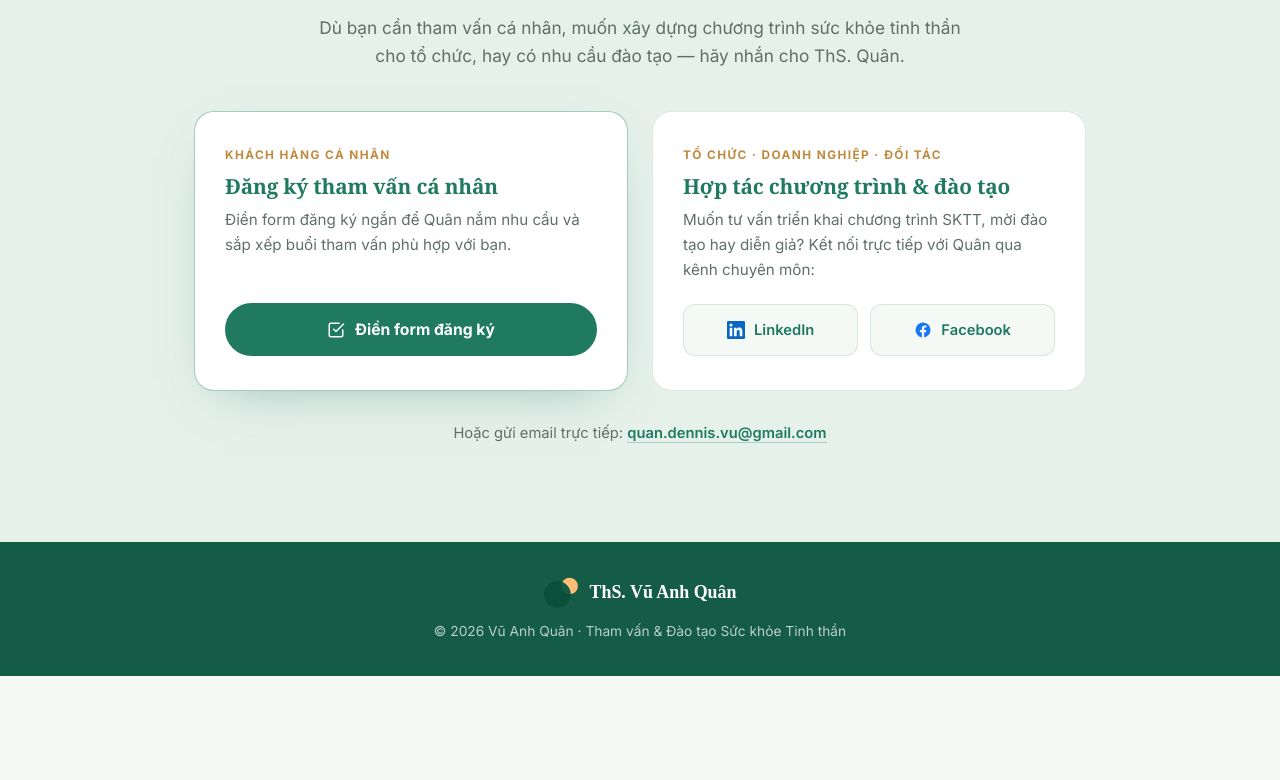
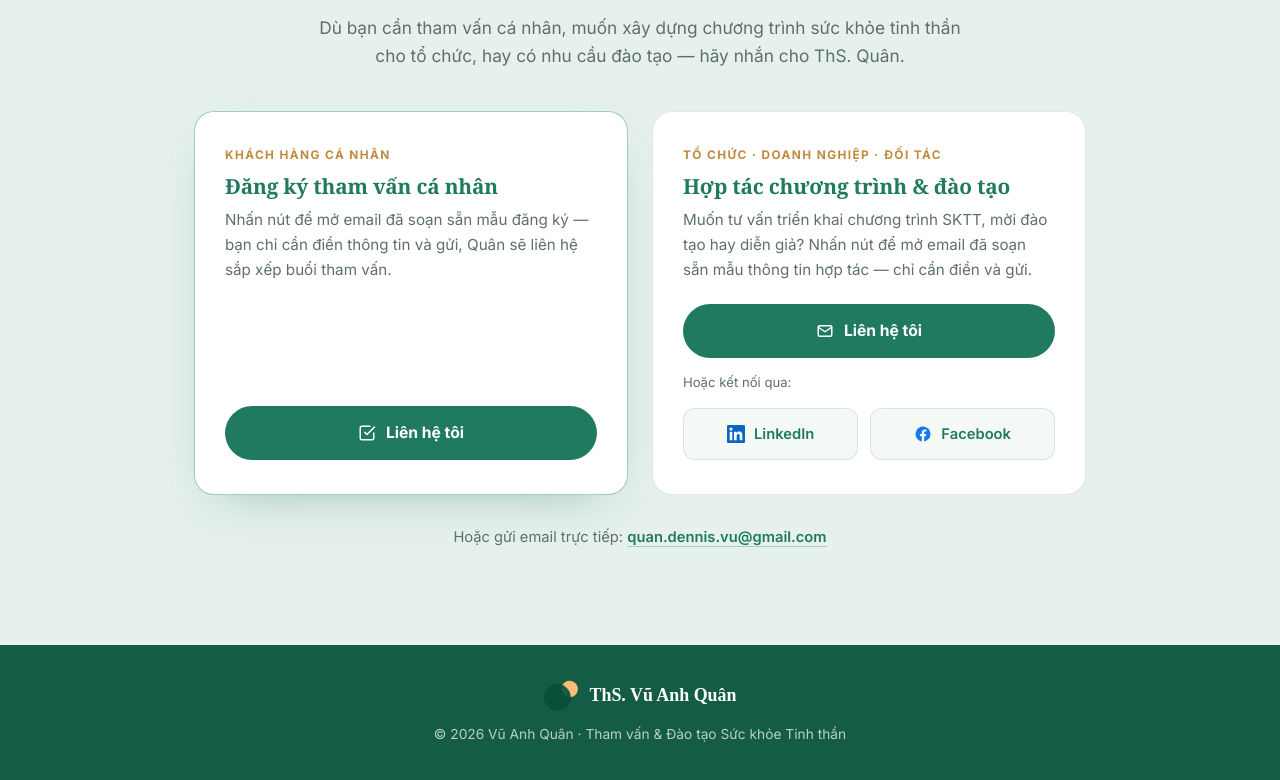
Before and after one commit to quantamly/quantamly.github.io, a plain HTML site: page index.html in a window 1280 px wide. Shown: the part 7673-8453 px from the top of the page. Before the commit the page ends 8349 px from the top, so only its background shows below. Drawn offline with Linux system fonts and the light colour scheme; a web font is replaced by a local one.

Commit message:
Contact: per-audience prefilled email templates
- Both contact cards now have a "Liên hệ tôi" button opening Gmail compose
- Individual clients: pre-filled personal-counseling registration template
- Organizations: pre-filled partnership/training template; LinkedIn + Facebook
  kept below as "Hoặc kết nối qua" for social reach
- Footer email also opens Gmail with a general inquiry template

Co-Authored-By: Claude Opus 4.8 <noreply@anthropic.com>

```diff
--- a/index.html
+++ b/index.html
@@ -231,7 +231,8 @@
     border-radius:999px;padding:14px 26px;font-weight:700;font-size:.98rem;transition:transform .18s,box-shadow .2s,background .2s}
   .btn-form:hover{transform:translateY(-2px);background:var(--green-deep);box-shadow:0 14px 30px -16px rgba(31,122,95,.7)}
   .btn-form svg{width:18px;height:18px;stroke:currentColor;fill:none;stroke-width:2;stroke-linecap:round;stroke-linejoin:round}
-  .social-row{display:flex;flex-wrap:wrap;gap:12px}
+  .social-lead{flex:1 1 100%;font-size:.82rem;color:var(--muted);margin-bottom:2px}
+  .social-row{display:flex;flex-wrap:wrap;gap:12px;margin-top:14px}
   .social-row a{display:inline-flex;align-items:center;gap:9px;flex:1 1 auto;justify-content:center;
     background:var(--cream-soft);border:1px solid rgba(10,79,58,.12);border-radius:12px;padding:13px 18px;
     font-weight:600;color:var(--green);font-size:.92rem;transition:transform .18s,box-shadow .2s,border-color .2s}
@@ -577,19 +578,24 @@
       <div class="ccard primary reveal">
         <span class="ctag" data-vi="Khách hàng cá nhân" data-en="Individual clients">Khách hàng cá nhân</span>
         <h3 data-vi="Đăng ký tham vấn cá nhân" data-en="Book individual counseling">Đăng ký tham vấn cá nhân</h3>
-        <p data-vi="Điền form đăng ký ngắn để Quân nắm nhu cầu và sắp xếp buổi tham vấn phù hợp với bạn." data-en="Fill out a short intake form so Quan can understand your needs and arrange a session that fits you.">Điền form đăng ký ngắn để Quân nắm nhu cầu và sắp xếp buổi tham vấn phù hợp với bạn.</p>
+        <p data-vi="Nhấn nút để mở email đã soạn sẵn mẫu đăng ký — bạn chỉ cần điền thông tin và gửi, Quân sẽ liên hệ sắp xếp buổi tham vấn." data-en="The button opens an email pre-filled with a short registration template — just fill it in and send, and Quan will follow up to arrange a session.">Nhấn nút để mở email đã soạn sẵn mẫu đăng ký — bạn chỉ cần điền thông tin và gửi, Quân sẽ liên hệ sắp xếp buổi tham vấn.</p>
         <div class="spacer"></div>
-        <a class="btn-form" href="#contact-form" target="_blank" rel="noopener noreferrer" data-form="google-form-placeholder">
+        <a class="btn-form" href="https://mail.google.com/mail/?view=cm&fs=1&to=quan.dennis.vu%40gmail.com&su=%C4%90%C4%83ng%20k%C3%BD%20tham%20v%E1%BA%A5n%20t%C3%A2m%20l%C3%BD%20c%C3%A1%20nh%C3%A2n&body=K%C3%ADnh%20g%E1%BB%ADi%20ThS.%20V%C5%A9%20Anh%20Qu%C3%A2n%2C%0A%0AT%C3%B4i%20mu%E1%BB%91n%20%C4%91%C4%83ng%20k%C3%BD%20tham%20v%E1%BA%A5n%20t%C3%A2m%20l%C3%BD%20c%C3%A1%20nh%C3%A2n.%20Th%C3%B4ng%20tin%20c%E1%BB%A7a%20t%C3%B4i%3A%0A%0A%E2%80%A2%20H%E1%BB%8D%20v%C3%A0%20t%C3%AAn%3A%0A%E2%80%A2%20Tu%E1%BB%95i%3A%0A%E2%80%A2%20S%E1%BB%91%20%C4%91i%E1%BB%87n%20tho%E1%BA%A1i%20%2F%20Zalo%3A%0A%E2%80%A2%20%C4%90i%E1%BB%81u%20t%C3%B4i%20%C4%91ang%20g%E1%BA%B7p%20kh%C3%B3%20kh%C4%83n%3A%0A%E2%80%A2%20H%C3%ACnh%20th%E1%BB%A9c%20mong%20mu%E1%BB%91n%20%28tr%E1%BB%B1c%20ti%E1%BA%BFp%20%2F%20online%29%3A%0A%E2%80%A2%20Th%E1%BB%9Di%20gian%20mong%20mu%E1%BB%91n%3A%0A%0AC%E1%BA%A3m%20%C6%A1n%20anh." target="_blank" rel="noopener noreferrer">
           <svg viewBox="0 0 24 24"><path d="M9 11l3 3L22 4"/><path d="M21 12v7a2 2 0 0 1-2 2H5a2 2 0 0 1-2-2V5a2 2 0 0 1 2-2h11"/></svg>
-          <span data-vi="Điền form đăng ký" data-en="Open the form">Điền form đăng ký</span>
+          <span data-vi="Liên hệ tôi" data-en="Contact me">Liên hệ tôi</span>
         </a>
       </div>
       <div class="ccard reveal">
         <span class="ctag" data-vi="Tổ chức · Doanh nghiệp · Đối tác" data-en="Organizations · Partners">Tổ chức · Doanh nghiệp · Đối tác</span>
         <h3 data-vi="Hợp tác chương trình & đào tạo" data-en="Programs & training partnerships">Hợp tác chương trình & đào tạo</h3>
-        <p data-vi="Muốn tư vấn triển khai chương trình SKTT, mời đào tạo hay diễn giả? Kết nối trực tiếp với Quân qua kênh chuyên môn:" data-en="Looking to consult on a mental-health program, or invite a trainer or speaker? Connect with Quan directly:">Muốn tư vấn triển khai chương trình SKTT, mời đào tạo hay diễn giả? Kết nối trực tiếp với Quân qua kênh chuyên môn:</p>
+        <p data-vi="Muốn tư vấn triển khai chương trình SKTT, mời đào tạo hay diễn giả? Nhấn nút để mở email đã soạn sẵn mẫu thông tin hợp tác — chỉ cần điền và gửi." data-en="Looking to consult on a mental-health program, or invite a trainer or speaker? The button opens an email pre-filled with a partnership template — just fill it in and send.">Muốn tư vấn triển khai chương trình SKTT, mời đào tạo hay diễn giả? Nhấn nút để mở email đã soạn sẵn mẫu thông tin hợp tác — chỉ cần điền và gửi.</p>
         <div class="spacer"></div>
-        <div class="social-row">
+        <a class="btn-form" href="https://mail.google.com/mail/?view=cm&fs=1&to=quan.dennis.vu%40gmail.com&su=H%E1%BB%A3p%20t%C3%A1c%20ch%C6%B0%C6%A1ng%20tr%C3%ACnh%20%26%20%C4%91%C3%A0o%20t%E1%BA%A1o%20c%C3%B9ng%20ThS.%20V%C5%A9%20Anh%20Qu%C3%A2n&body=K%C3%ADnh%20g%E1%BB%ADi%20ThS.%20V%C5%A9%20Anh%20Qu%C3%A2n%2C%0A%0A%C4%90%C6%A1n%20v%E1%BB%8B%20ch%C3%BAng%20t%C3%B4i%20mong%20mu%E1%BB%91n%20h%E1%BB%A3p%20t%C3%A1c%20v%E1%BB%9Bi%20anh%20v%E1%BB%81%20%28ch%E1%BB%8Dn%20m%E1%BB%99t%29%3A%0A%20%20%E2%80%93%20T%C6%B0%20v%E1%BA%A5n%20%2F%20tri%E1%BB%83n%20khai%20ch%C6%B0%C6%A1ng%20tr%C3%ACnh%20ch%C4%83m%20s%C3%B3c%20s%E1%BB%A9c%20kh%E1%BB%8Fe%20tinh%20th%E1%BA%A7n%0A%20%20%E2%80%93%20%C4%90%C3%A0o%20t%E1%BA%A1o%20%2F%20workshop%20cho%20nh%C3%A2n%20s%E1%BB%B1%0A%20%20%E2%80%93%20M%E1%BB%9Di%20di%E1%BB%85n%20gi%E1%BA%A3%20%2F%20talkshow%0A%0ATh%C3%B4ng%20tin%20c%E1%BB%A7a%20ch%C3%BAng%20t%C3%B4i%3A%0A%E2%80%A2%20T%C3%AAn%20t%E1%BB%95%20ch%E1%BB%A9c%20%2F%20doanh%20nghi%E1%BB%87p%3A%0A%E2%80%A2%20Ng%C6%B0%E1%BB%9Di%20li%C3%AAn%20h%E1%BB%87%20%26%20vai%20tr%C3%B2%3A%0A%E2%80%A2%20Quy%20m%C3%B4%20%2F%20%C4%91%E1%BB%91i%20t%C6%B0%E1%BB%A3ng%20tham%20gia%3A%0A%E2%80%A2%20Th%E1%BB%9Di%20gian%20%26%20h%C3%ACnh%20th%E1%BB%A9c%20mong%20mu%E1%BB%91n%3A%0A%E2%80%A2%20N%E1%BB%99i%20dung%20mong%20mu%E1%BB%91n%20trao%20%C4%91%E1%BB%95i%3A%0A%0AC%E1%BA%A3m%20%C6%A1n%20anh." target="_blank" rel="noopener noreferrer">
+          <svg viewBox="0 0 24 24"><rect x="3" y="5" width="18" height="14" rx="2"/><path d="m3 7 9 6 9-6"/></svg>
+          <span data-vi="Liên hệ tôi" data-en="Contact me">Liên hệ tôi</span>
+        </a>
+        <div class="social-row" style="margin-top:14px">
+        <span class="social-lead" data-vi="Hoặc kết nối qua:" data-en="Or connect via:">Hoặc kết nối qua:</span>
           <a class="li" href="https://www.linkedin.com/in/quandennisvu/" target="_blank" rel="noopener noreferrer">
             <svg viewBox="0 0 24 24" fill="currentColor"><path d="M20.45 20.45h-3.55v-5.57c0-1.33-.02-3.04-1.85-3.04-1.85 0-2.13 1.45-2.13 2.94v5.67H9.36V9h3.41v1.56h.05c.48-.9 1.64-1.85 3.37-1.85 3.6 0 4.27 2.37 4.27 5.46v6.28ZM5.34 7.43a2.06 2.06 0 1 1 0-4.12 2.06 2.06 0 0 1 0 4.12ZM7.12 20.45H3.56V9h3.56v11.45ZM22.22 0H1.77C.79 0 0 .77 0 1.73v20.54C0 23.23.79 24 1.77 24h20.45c.98 0 1.78-.77 1.78-1.73V1.73C24 .77 23.2 0 22.22 0Z"/></svg>
             LinkedIn
@@ -601,7 +607,7 @@
         </div>
       </div>
     </div>
-    <p class="contact-foot"><span data-vi="Hoặc gửi email trực tiếp: " data-en="Or email directly: ">Hoặc gửi email trực tiếp: </span><a href="https://mail.google.com/mail/?view=cm&fs=1&to=quan.dennis.vu@gmail.com" target="_blank" rel="noopener noreferrer">quan.dennis.vu@gmail.com</a></p>
+    <p class="contact-foot"><span data-vi="Hoặc gửi email trực tiếp: " data-en="Or email directly: ">Hoặc gửi email trực tiếp: </span><a href="https://mail.google.com/mail/?view=cm&fs=1&to=quan.dennis.vu%40gmail.com&su=Li%C3%AAn%20h%E1%BB%87%20v%E1%BB%9Bi%20ThS.%20V%C5%A9%20Anh%20Qu%C3%A2n&body=K%C3%ADnh%20g%E1%BB%ADi%20ThS.%20V%C5%A9%20Anh%20Qu%C3%A2n%2C%0A%0AT%C3%B4i%20li%C3%AAn%20h%E1%BB%87%20v%E1%BB%81%20%28ch%E1%BB%8Dn%20m%E1%BB%99t%29%3A%0A%20%20%E2%80%93%20Tham%20v%E1%BA%A5n%20c%C3%A1%20nh%C3%A2n%0A%20%20%E2%80%93%20T%C6%B0%20v%E1%BA%A5n%20%2F%20tri%E1%BB%83n%20khai%20ch%C6%B0%C6%A1ng%20tr%C3%ACnh%20SKTT%20cho%20t%E1%BB%95%20ch%E1%BB%A9c%0A%20%20%E2%80%93%20M%E1%BB%9Di%20%C4%91%C3%A0o%20t%E1%BA%A1o%20%2F%20di%E1%BB%85n%20gi%E1%BA%A3%0A%0ATh%C3%B4ng%20tin%20c%E1%BB%A7a%20t%C3%B4i%3A%0A%E2%80%A2%20H%E1%BB%8D%20t%C3%AAn%20%2F%20%C4%90%C6%A1n%20v%E1%BB%8B%3A%0A%E2%80%A2%20N%E1%BB%99i%20dung%20mong%20mu%E1%BB%91n%20trao%20%C4%91%E1%BB%95i%3A%0A%0AC%E1%BA%A3m%20%C6%A1n%20anh." target="_blank" rel="noopener noreferrer">quan.dennis.vu@gmail.com</a></p>
   </div>
 </section>
 
```
